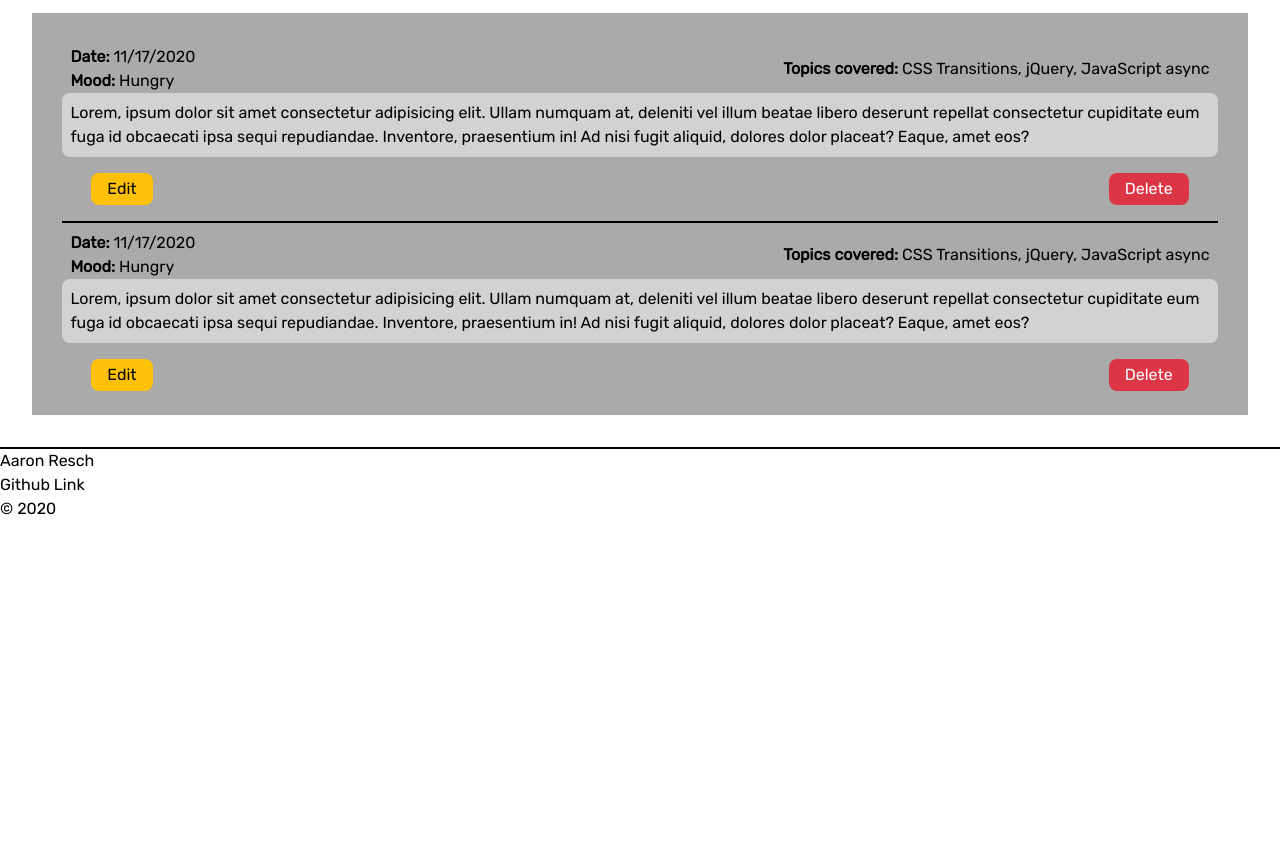
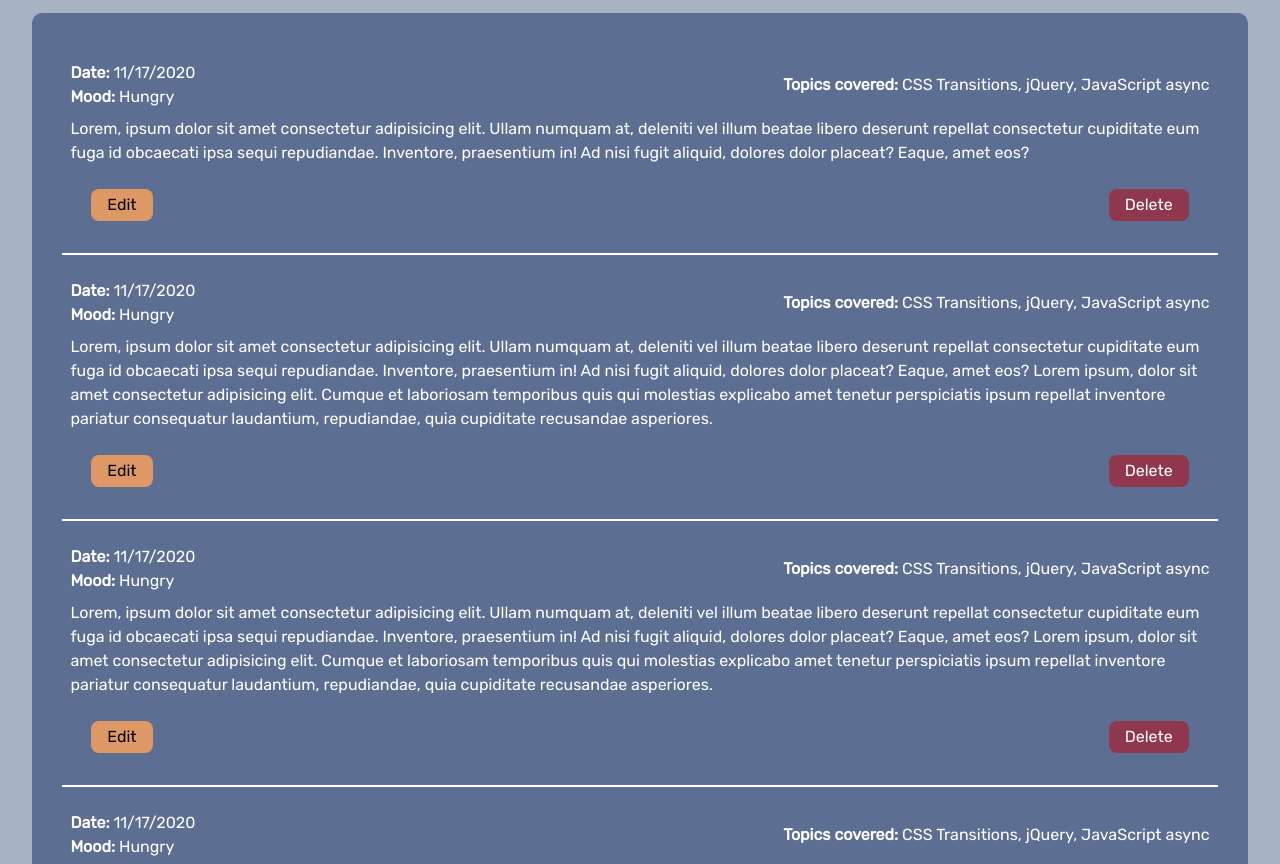
Before and after one commit to Resch17/daily-journal, a plain HTML site: page index.html in a window 1280 px wide. Shown: the part 151-1015 px from the top of the page. Before the commit the page ends 800 px from the top, so only its background shows below. Drawn offline with Linux system fonts and the light colour scheme.

Commit message:
changed some colors and stuff

```diff
--- a/index.html
+++ b/index.html
@@ -5,7 +5,7 @@
     <meta name="viewport" content="width=device-width, initial-scale=1.0">
     <title>Daily Journal | Aaron Resch</title>
     <link rel="preconnect" href="https://fonts.gstatic.com">
-    <link href="https://fonts.googleapis.com/css2?family=Abril+Fatface&family=Rubik&display=swap" rel="stylesheet">
+    <link href="https://fonts.googleapis.com/css2?family=Caveat&family=Rubik&display=swap" rel="stylesheet">
     <link rel="stylesheet" href="./styles/main.css">
   </head>
 
@@ -62,7 +62,39 @@
             <p class="topics"><span class="bold">Topics covered: </span>CSS Transitions, jQuery, JavaScript async</p>
           </div>
           <div class="entry__content">
-            <p class="content">Lorem, ipsum dolor sit amet consectetur adipisicing elit. Ullam numquam at, deleniti vel illum beatae libero deserunt repellat consectetur cupiditate eum fuga id obcaecati ipsa sequi repudiandae. Inventore, praesentium in! Ad nisi fugit aliquid, dolores dolor placeat? Eaque, amet eos?</p>
+            <p class="content">Lorem, ipsum dolor sit amet consectetur adipisicing elit. Ullam numquam at, deleniti vel illum beatae libero deserunt repellat consectetur cupiditate eum fuga id obcaecati ipsa sequi repudiandae. Inventore, praesentium in! Ad nisi fugit aliquid, dolores dolor placeat? Eaque, amet eos? Lorem ipsum, dolor sit amet consectetur adipisicing elit. Cumque et laboriosam temporibus quis qui molestias explicabo amet tenetur perspiciatis ipsum repellat inventore pariatur consequatur laudantium, repudiandae, quia cupiditate recusandae asperiores.</p>
+          </div>
+          <div class="entry__bottom-line">
+            <a href="#" class="btn btn--edit">Edit</a>
+            <a href="#" class="btn btn--delete">Delete</a>
+          </div>
+        </section>
+        <section class="entry">
+          <div class="entry__top-line">
+            <div class="entry__top-line__stack">
+              <p class="date"><span class="bold">Date: </span>11/17/2020</p>
+              <p class="mood"><span class="bold">Mood: </span>Hungry</p>
+            </div>
+            <p class="topics"><span class="bold">Topics covered: </span>CSS Transitions, jQuery, JavaScript async</p>
+          </div>
+          <div class="entry__content">
+            <p class="content">Lorem, ipsum dolor sit amet consectetur adipisicing elit. Ullam numquam at, deleniti vel illum beatae libero deserunt repellat consectetur cupiditate eum fuga id obcaecati ipsa sequi repudiandae. Inventore, praesentium in! Ad nisi fugit aliquid, dolores dolor placeat? Eaque, amet eos? Lorem ipsum, dolor sit amet consectetur adipisicing elit. Cumque et laboriosam temporibus quis qui molestias explicabo amet tenetur perspiciatis ipsum repellat inventore pariatur consequatur laudantium, repudiandae, quia cupiditate recusandae asperiores.</p>
+          </div>
+          <div class="entry__bottom-line">
+            <a href="#" class="btn btn--edit">Edit</a>
+            <a href="#" class="btn btn--delete">Delete</a>
+          </div>
+        </section>
+        <section class="entry">
+          <div class="entry__top-line">
+            <div class="entry__top-line__stack">
+              <p class="date"><span class="bold">Date: </span>11/17/2020</p>
+              <p class="mood"><span class="bold">Mood: </span>Hungry</p>
+            </div>
+            <p class="topics"><span class="bold">Topics covered: </span>CSS Transitions, jQuery, JavaScript async</p>
+          </div>
+          <div class="entry__content">
+            <p class="content">Lorem, ipsum dolor sit amet consectetur adipisicing elit. Ullam numquam at, deleniti vel illum beatae libero deserunt repellat consectetur cupiditate eum fuga id obcaecati ipsa sequi repudiandae. Inventore, praesentium in! Ad nisi fugit aliquid, dolores dolor placeat? Eaque, amet eos? Lorem ipsum, dolor sit amet consectetur adipisicing elit. Cumque et laboriosam temporibus quis qui molestias explicabo amet tenetur perspiciatis ipsum repellat inventore pariatur consequatur laudantium, repudiandae, quia cupiditate recusandae asperiores.</p>
           </div>
           <div class="entry__bottom-line">
             <a href="#" class="btn btn--edit">Edit</a>
--- a/styles/main.css
+++ b/styles/main.css
@@ -2,12 +2,12 @@
 
 :root {
 	--body-font: 'Rubik', sans-serif;
-	--heading-font: 'Abril Fatface', cursive;
+	--heading-font: 'Caveat', cursive;
 	--text-color: #000;
-	--edit-color: #FFC107;
-	--delete-color: #DC3545;
+	--edit-color: #dd9866;
+	--delete-color: #8f384d;
 	--success-color:#28A745;
-	--primary-color: #007BFF;
+	--primary-color: #3b4861;
 }
 
 * {
@@ -25,6 +25,10 @@ a {
 
 h1, h2, h3, h4, h5, h6 {
 	font-family: var(--heading-font);
+}
+
+body {
+	background-color: #a8b2c5;
 }
 
 /* utility classes */
@@ -70,7 +74,7 @@ h1, h2, h3, h4, h5, h6 {
 
 /* header styling */
 .header {
-	background-color: var(--primary-color);
+	background-color: #8f384d;
 	display: flex;
 	align-items: center;
 	justify-content: space-between;
@@ -84,12 +88,14 @@ h1, h2, h3, h4, h5, h6 {
 
 .logo img {
 	width: 150px;
+	filter: negative();
 }
 
 .title {
 	width: 500px;
 	margin-left: 1em;
 	text-align: center;
+	color: #fff;
 }
 
 .title h1 {
@@ -110,19 +116,23 @@ h1, h2, h3, h4, h5, h6 {
 /* journal entry styling */
 .journal-entries {
 	margin-top: 1em;
-	background-color: #aaa;
+	background-color: #5C6E91;
 	padding: 0.5em 0;
+	border-radius: 10px;
+	color: #fff;
 }
 
 .entry {
 	width: 95%;
-	border-top: 2px solid black;
-	margin: 1em auto;
-	padding-top: 0.5em;
+	border-top: 2px solid white;
+	margin: 2em auto;
+	padding-top: 1.5em;
+	/* background-color: red; */
 }
 
 .entry:first-of-type {
 	border-top: none;
+	padding-top: 0.5em;
 }
 
 .entry__top-line {
@@ -137,11 +147,12 @@ h1, h2, h3, h4, h5, h6 {
 }
 
 .entry__content {
-	background-color: #ffffff77;
+	/* background-color: #ffffff77; */
 	border-radius: 8px;
 	padding: 0.5em;
 	text-align: left;
 	margin-bottom: 1em;;
+	/* color: #000; */
 }
 
 .entry__bottom-line {
@@ -154,5 +165,16 @@ h1, h2, h3, h4, h5, h6 {
 
 /* footer styling */
 .footer {
-	border-top: 2px solid black;
+	display: flex;
+	justify-content: space-between;
+	/* border-top: 2px solid black; */
+	background-color: #8f384d;
+	box-shadow: 0 50vh 0 50vh #8f384d;
+	color: #ddd;
+	margin: 14em 1em 0;
+	padding-top: 0.5em;
 }
+
+.footer a {
+	color: #ddd;
+}
```
Also changed, not shown: images/logo200.png.
